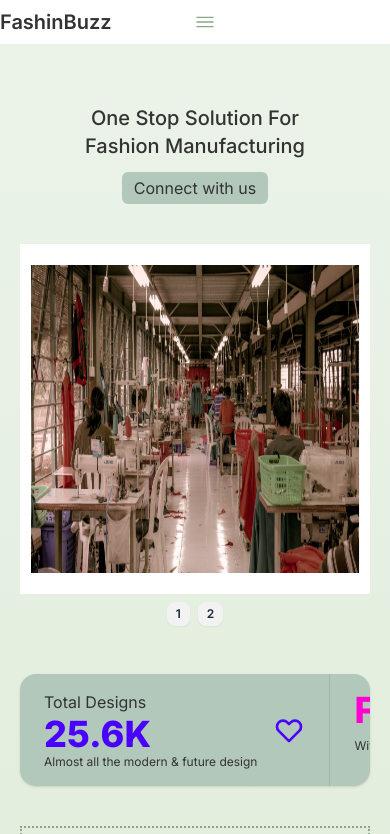
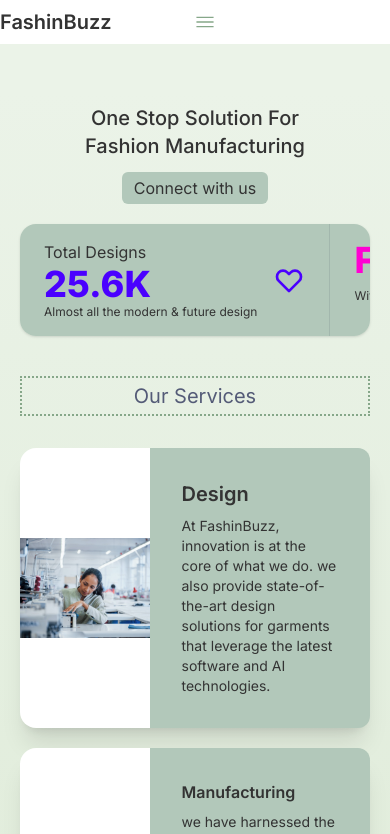
Before and after one commit to AtharvaMistry/fashinbuzz-next, a Next.js app: page / in a window 390 px wide. Shown: the top 834 px of the page. Built offline with nearby package versions, Linux system fonts and the light colour scheme.

Commit message:
latest changes

```diff
--- a/app/our-service/page.js
+++ b/app/our-service/page.js
@@ -7,7 +7,7 @@ function page() {
         <>
 
 
-            <div className="grid px-5 gap-5 sm:px-10">
+            <div className="grid px-5 mb-5 gap-5 sm:px-10">
                 <p className='text-xl mb-3 text-[#545B77] min-w-full col-span-1 border-dotted border-2 border-[#86A789] py-1 text-center '>What we offer</p>
                 <div className="flex flex-col items-center min-w-full bg-[#B2C8BA] border border-[#D2E3C8] rounded-lg shadow md:flex-row md:max-w-xl hover:bg-[#D2E3C8] dark:border-gray-700 dark:bg-gray-800 dark:hover:bg-gray-700">
                     <Image src="/Images/service3.png"
--- a/app/page.js
+++ b/app/page.js
@@ -16,7 +16,9 @@ export default function Home() {
 
         {/* image carousel */}
         {/* <IntroCarousel /> */}
-        <div className="grid px-5 my-10 md:px-10">
+
+
+        {/* <div className="grid px-5 my-10 md:px-10">
           <div className="carousel w-full h-[350px]">
             <div id="item1" className="carousel-item w-full">
               <Image src="/images/home1 (1).png" alt='' width={1000} height={350} className='w-full' layout='responsive' />
@@ -29,10 +31,10 @@ export default function Home() {
             <a href="#item1" className="btn btn-xs">1</a>
             <a href="#item2" className="btn btn-xs">2</a>
           </div>
-        </div>
+        </div> */}
         {/* data */}
         {/* <HomeData /> */}
-        <div className="grid px-5 md:px-10">
+        <div className="grid px-5 mt-5 md:px-10">
           <div className="stats shadow bg-[#B2C8BA] min-w-full">
             <div className="stat">
               <div className="stat-figure text-primary">
```
